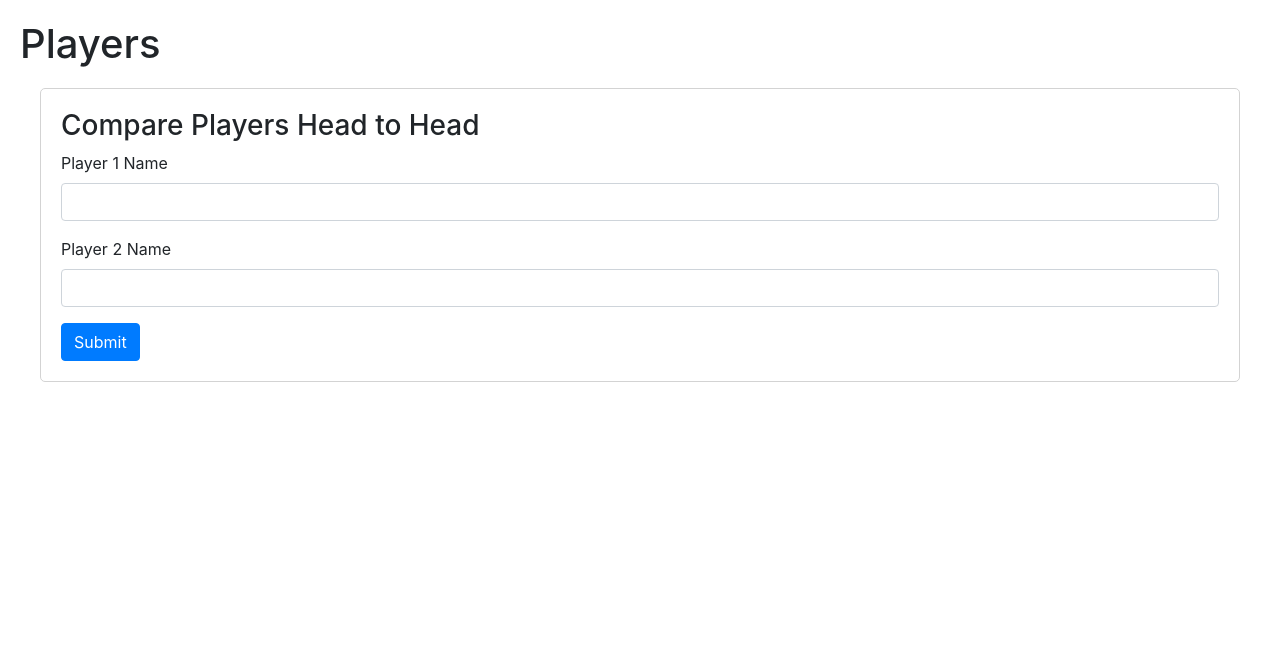
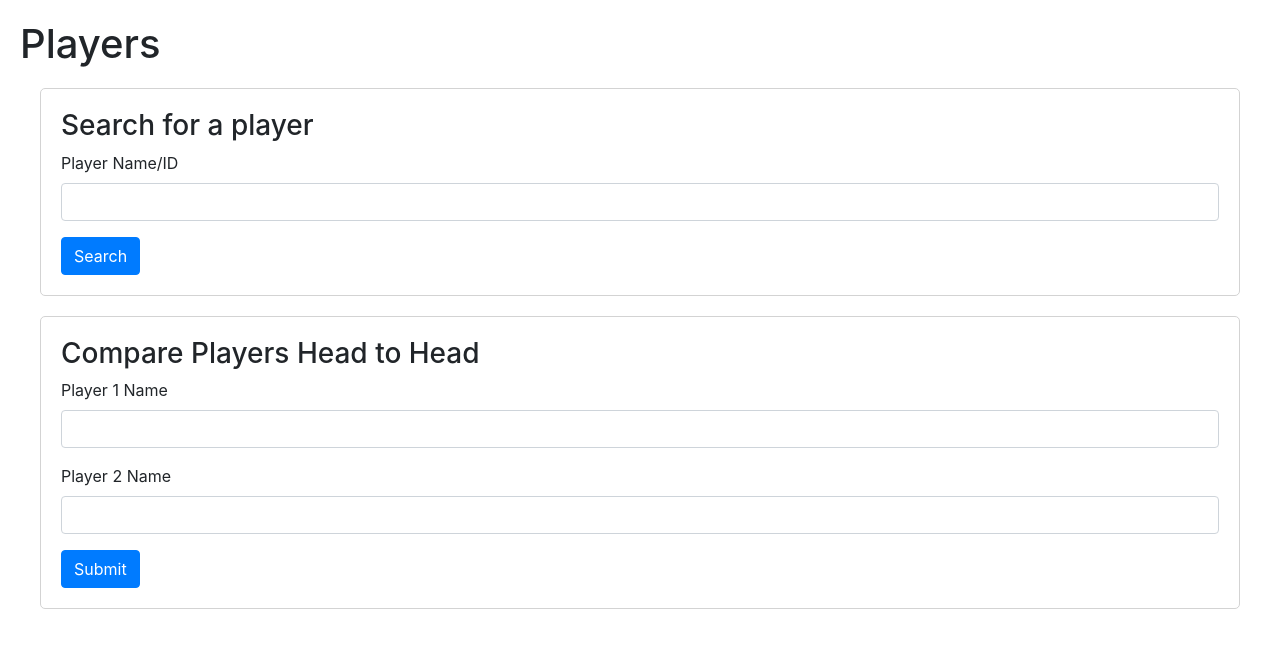
Before and after one commit to JohnPeel/project1, a Flask app: page /player in a window 1280 px wide. Shown: the part 56-704 px from the top of the page. Run offline with Flask 2, Linux system fonts and the light colour scheme; some libraries are stand-ins or nearby versions.

Commit message:
Create a player search form

```diff
--- a/templates/index.html
+++ b/templates/index.html
@@ -12,7 +12,7 @@
     <a href="{{ url_for('season') }}">Seasons</a>
     <a href="{{ url_for('game') }}">Game</a>
     <a href="{{ url_for('team') }}">Team</a>
-    <a href="{{ url_for('player') }}">2 Players Head to Head</a>
+    <a href="{{ url_for('player') }}">Player</a>
     <div class="chart-container cute-chart">
         <canvas id="myChart"></canvas>
     </div>
--- a/templates/player/index.html
+++ b/templates/player/index.html
@@ -12,6 +12,10 @@
 
 {% block content %}
 <div class="form-container">
+    <h3>Search for a player</h3>
+    {% include 'player/player_search_form.html' %}
+</div>
+<div class="form-container">
     <h3>Compare Players Head to Head</h3>
     {% include 'player/head_to_head_form.html' %}
 </div>
--- /dev/null
+++ b/templates/player/player_search_form.html
@@ -0,0 +1,27 @@
+<div class="head-form">
+    <form>
+        <div class="form-group">
+            <label>Player Name/ID</label>
+            <input type="text" class="player form-control" id="player" />
+        </div>
+        <button type="submit" class="btn btn-primary">Search</button>
+    </form>
+    <script>
+        $(document).ready(() => {
+            $('.head-form').submit(function(e) {
+                e.preventDefault();
+                let p = $('#player').val().replace(' ', '+');
+                navigateToPlayer(p);
+            });
+        });
+
+        async function navigateToPlayer(p) {
+            const player = await fetch('/player/search/' + p).then(r => r.text());
+            if (!p) {
+                alert('Unable to find player: ' + p1);
+                return;
+            }
+            window.location = `/player/${player}`;
+        }
+    </script>
+</div>
```
